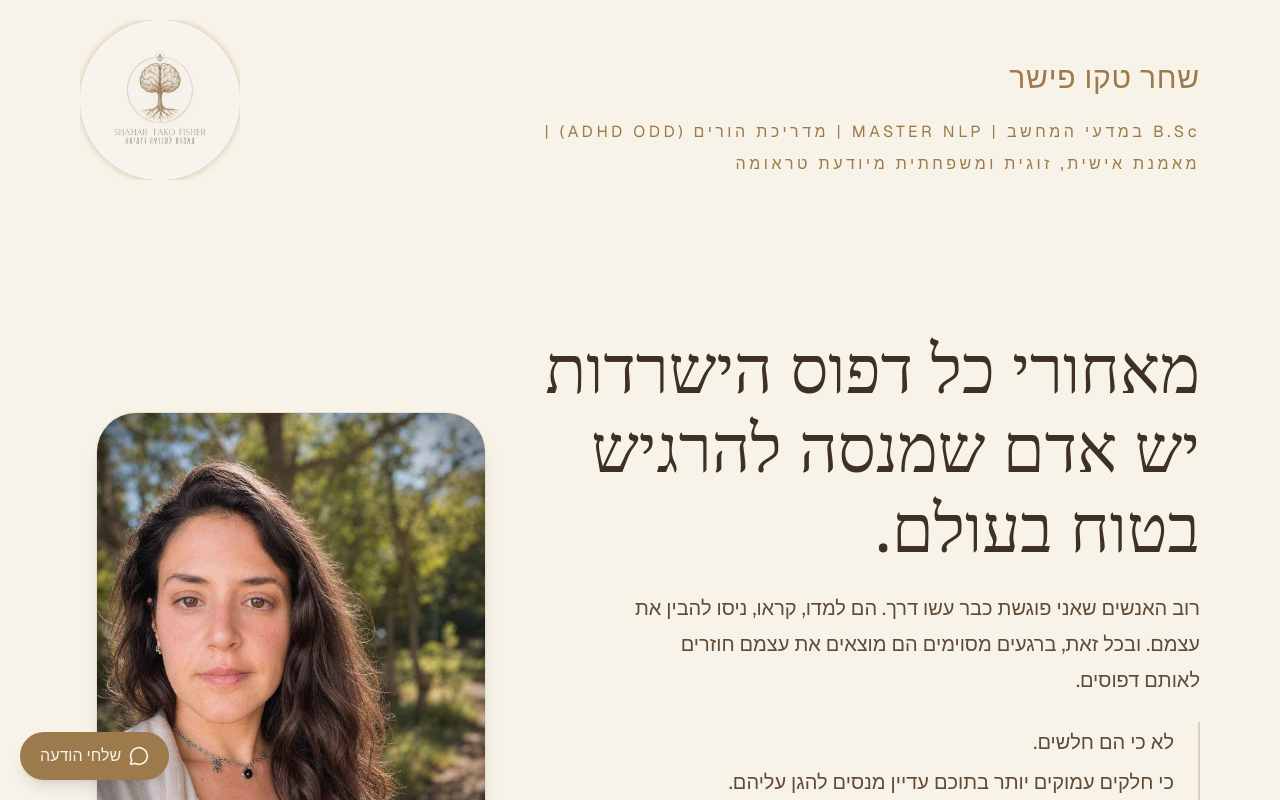
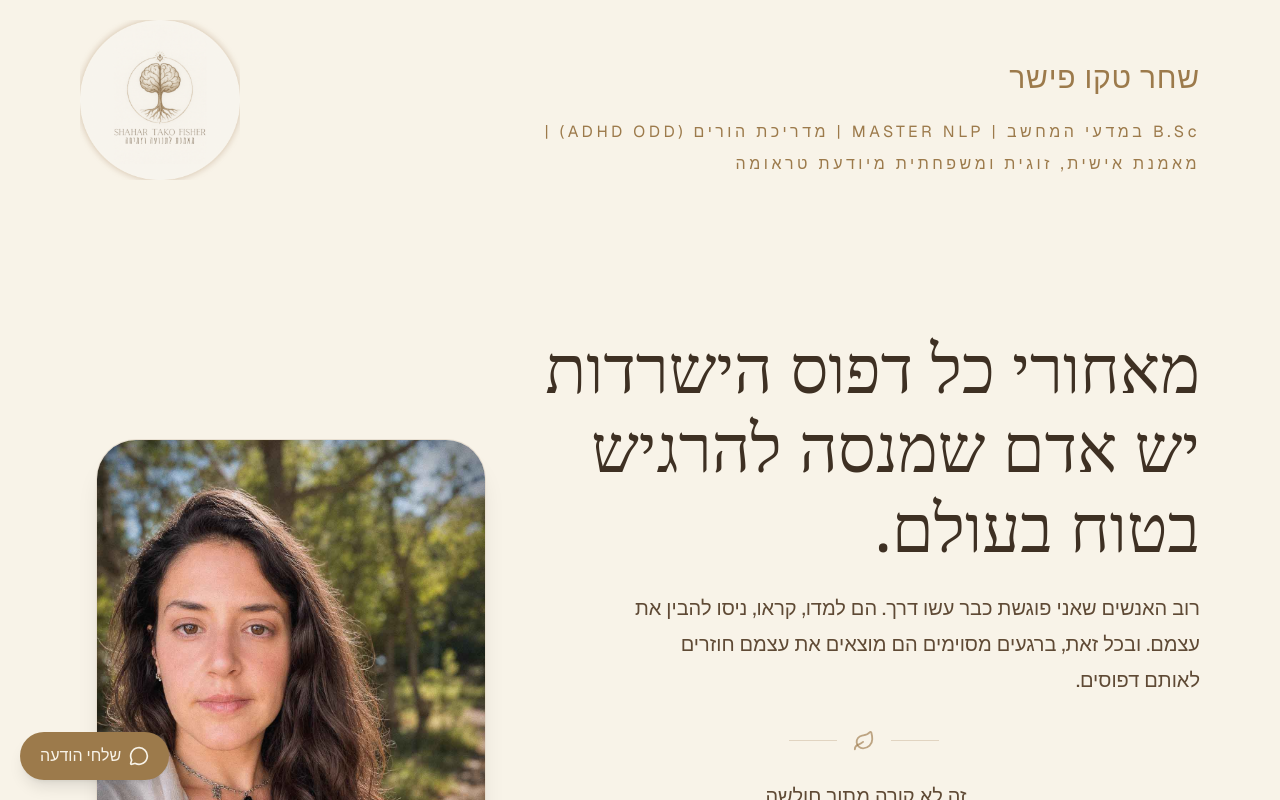
Before and after one commit to shahar27/shahar-landing, a Next.js app: page / in a window 1280 px wide. Shown: the top 800 px of the page. Built offline with nearby package versions, Linux system fonts and the light colour scheme.

Commit message:
fix metadata

```diff
--- a/app/page.tsx
+++ b/app/page.tsx
@@ -156,11 +156,17 @@ export default function ShaharLandingPage() {
             ובכל זאת, ברגעים מסוימים הם מוצאים את עצמם חוזרים לאותם דפוסים.
           </p>
 
-          <div className="mt-6 max-w-xl mx-auto lg:mx-0 border-r-2 border-[#9C7A4B]/30 pr-5 md:pr-6">
+          <div className="mt-8 max-w-xl mx-auto text-center">
+            <div className="flex items-center justify-center gap-4 mb-6">
+              <span className="h-px w-12 bg-[#9C7A4B]/25" />
+              <Leaf className="text-[#9C7A4B]/65" size={22} />
+              <span className="h-px w-12 bg-[#9C7A4B]/25" />
+            </div>
+
             <p className="text-base md:text-xl leading-8 md:leading-10 text-[#5F4A35]">
-              לא כי הם חלשים.
+              זה לא קורה מתוך חולשה,
               <br />
-              כי חלקים עמוקים יותר בתוכם עדיין מנסים להגן עליהם.
+              אלא מתוך חלקים עמוקים יותר בתוכם עדיין מנסים להגן עליהם.
             </p>
           </div>
 
```
